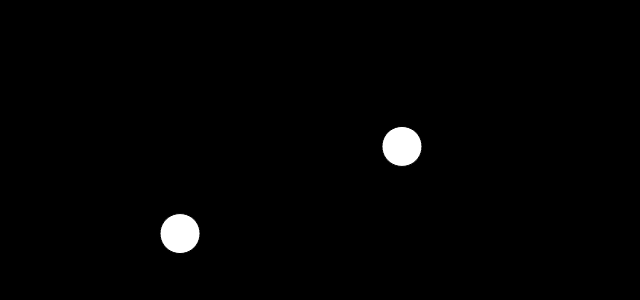
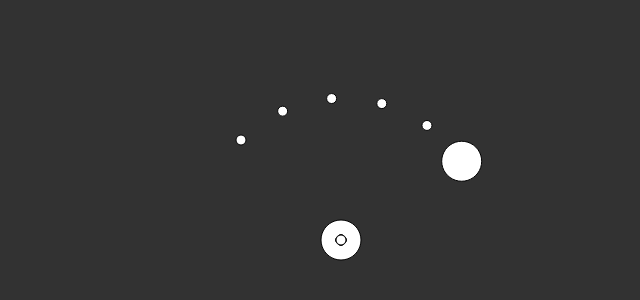
Before and after one commit to Vibecat111/n-body-simulation, a website: page index.html in a window 1280 px wide. Shown: the part 260-560 px from the top of the page, without its empty margins (159-799 px from the left). Drawn offline with Linux system fonts and the light colour scheme.

Commit message:
WELP I GUESS ITS 2 BODY SIMULATION FOR NOW

```diff
--- a/index.html
+++ b/index.html
@@ -12,11 +12,11 @@
       fullscreen: true,
       autostart: true
     }).appendTo(document.body);
-    two.renderer.domElement.style.background = 'rgb(0, 0, 0)';
+    two.renderer.domElement.style.background = 'rgb(50, 50, 50)';
 
 
     let circle = class {
-      constructor(x, y, mass, radius, vx, vy, ex, ey) {
+      constructor(x, y, mass, radius, vx, vy) {
         this.x = x;
         this.y = y;
         this.mass = mass;
@@ -25,6 +25,8 @@
         this.velocityY = vy
         this.ex = 0
         this.ey = 0
+        this.px = 0
+        this.py = 0
       }
     }
     const pageX = window.innerWidth || document.documentElement.clientWidth ||
@@ -33,8 +35,8 @@
       document.body.clientHeight;
 
 
-    let circle1 = new circle(400, 400, 10, 20, 0.5, -0.5)
-    let circle2 = new circle(500, 500, 10, 20, -0.5, 0.5)
+    let circle1 = new circle(400, 400, 10, 20, 0.6, -0.6)
+    let circle2 = new circle(500, 500, 0, 20, 0, 0)
     console.log(circle1.x)
     const rcircle1 = two.makeCircle(circle1.x, circle1.y, circle1.radius, 20)
     const rcircle2 = two.makeCircle(circle2.x, circle2.y, circle2.radius, 20)
@@ -43,6 +45,10 @@
 
 
     function updatecircle() {
+      circle1.px = rcircle1.translation.x
+      circle1.py = rcircle1.translation.y
+      circle2.px = rcircle2.translation.x
+      circle2.py = rcircle2.translation.y
 
       circle1.ex = rcircle2.translation.x
       circle1.ey = rcircle2.translation.y
@@ -70,13 +76,22 @@
       console.log(dy1)
     }
 
-    two.bind('update', function () {
+
+let fp = 0
+    two.bind('update', function (frameCount, timeDelta) {
+console.log(fp)
 
 
       updatecircle()
+  if (fp % 60 == 0){
+      two.makeCircle(circle1.px, circle1.py, 5)
+       two.makeCircle(circle2.px, circle2.py, 5)}
+
+       fp++
 
 
-    });
+
+      });
   </script>
 </body>
 
```
